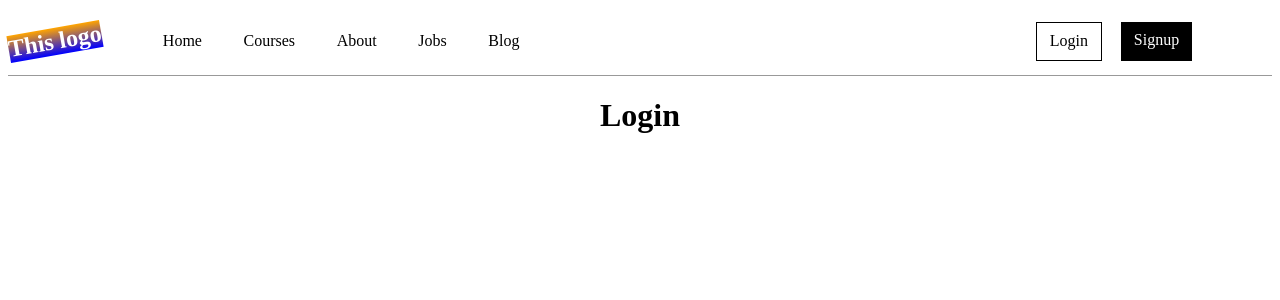
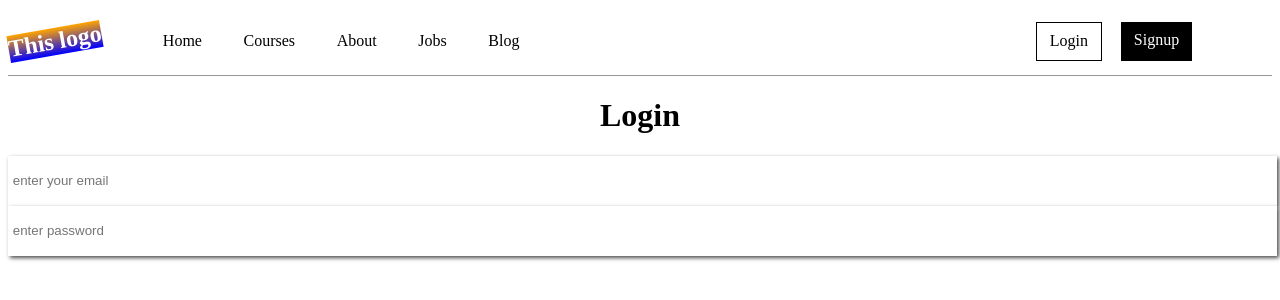
Before and after one commit to JuanCarlosNu/react-list, a React (Create React App) app: page /login in a window 1280 px wide. Shown: the top 300 px of the page. Built offline with nearby package versions, Linux system fonts and the light colour scheme.

Commit message:
95. 14-render Field from Formik

```diff
--- a/src/components/Login/Login.js
+++ b/src/components/Login/Login.js
@@ -1,5 +1,5 @@
 import React from 'react';
-import { Formik } from 'formik';
+import { Formik , Form , Field} from 'formik';
 import * as Yup from 'yup';
 
 const loginValidationSchema = Yup.object().shape({
@@ -17,6 +17,14 @@ const Login = () => {
             validationSchema={loginValidationSchema}
             onSubmit={Login}
             >
+                {
+                   () => (
+                        <Form>
+                            <Field name='email' type='email' placeholder='enter your email' className='input' autocomplete='off' />
+                            <Field name='password' type='password' placeholder='enter password' className='input' autocomplete='off' />
+                        </Form>
+                    )
+                }
 
             </Formik>
         </div>
```
